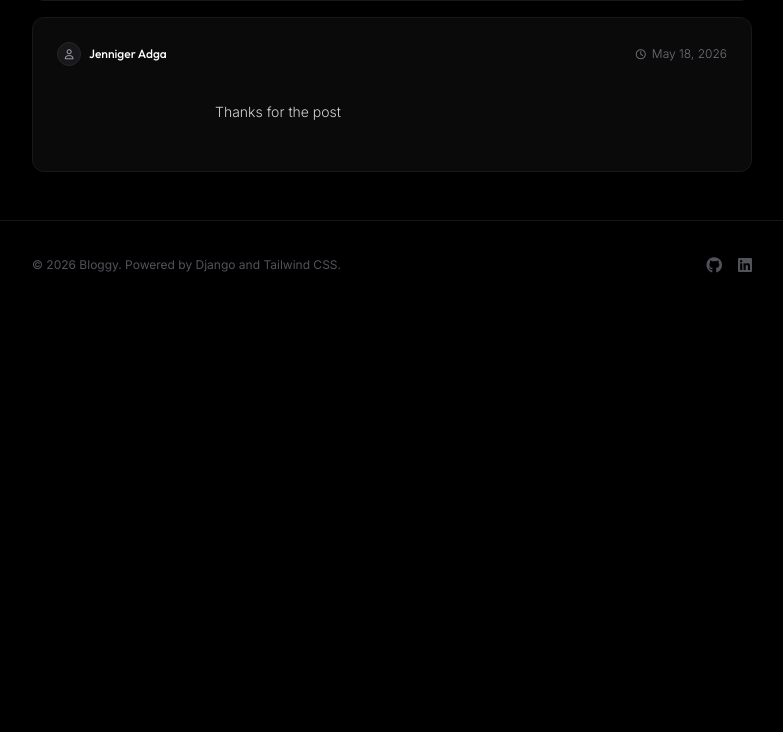
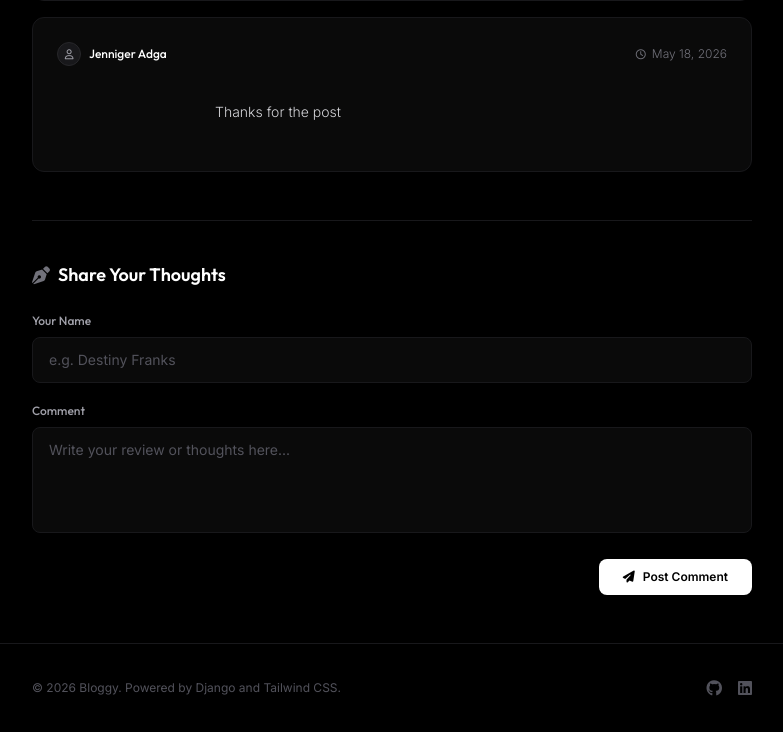
Before and after one commit to desphixs/bloggy-personal-blog, a Django app: page /post/1/ in a window 1280 px wide. Shown: the part 756-1488 px from the top of the page, without its empty margins (248-1031 px from the left). Before the commit the page ends 1029 px from the top, so only its background shows below. Run offline with Django 5.2, Linux system fonts and the light colour scheme; data comes from the database, SQL or seed files in the repository; both versions use the stored data as it was after the commit; some libraries are stand-ins or nearby versions.

Commit message:
integrated create comment feature

```diff
--- a/blog/templates/blog/post_detail.html
+++ b/blog/templates/blog/post_detail.html
@@ -153,6 +153,57 @@
             {% endif %}
         </section>
 
+        <!-- Comment Submission Form Section (Task 6) -->
+        <section class="border-t border-zinc-900 pt-10 mt-12">
+            <h2 class="font-outfit font-semibold text-lg text-white mb-6 flex items-center gap-2">
+                <i class="fa-solid fa-pen-nib text-zinc-500"></i>
+                Share Your Thoughts
+            </h2>
+
+            <!-- Raw HTML Form: Submits inputs directly to the view via POST. -->
+            <!-- Analogy: Writing our details on a card and sliding it directly into the kitchen slot (the views handler). -->
+            <form method="POST" class="space-y-5">
+                <!-- CSRF Token: Django's built-in security stamp. -->
+                <!-- Analogy: A unique wax seal stamped on our letter to prove it actually originated from our kitchen, -->
+                <!-- protecting our app from malicious letter-interceptors (Cross-Site Request Forgery attacks). -->
+                {% csrf_token %}
+
+                <!-- Input field for the author's name -->
+                <div>
+                    <label for="author_name" class="block font-outfit font-medium text-xs text-zinc-400 mb-2">
+                        Your Name
+                    </label>
+                    <input type="text"
+                           id="author_name"
+                           name="author_name"
+                           required
+                           placeholder="e.g. Destiny Franks"
+                           class="w-full bg-[#0a0a0a] border border-zinc-900 focus:border-zinc-700 text-white rounded-lg px-4 py-3 placeholder:text-zinc-600 focus:outline-none transition-all duration-200 text-sm">
+                </div>
+
+                <!-- Input textarea for the comment message body -->
+                <div>
+                    <label for="body" class="block font-outfit font-medium text-xs text-zinc-400 mb-2">
+                        Comment
+                    </label>
+                    <textarea id="body"
+                              name="body"
+                              rows="4"
+                              required
+                              placeholder="Write your review or thoughts here..."
+                              class="w-full bg-[#0a0a0a] border border-zinc-900 focus:border-zinc-700 text-white rounded-lg px-4 py-3 placeholder:text-zinc-600 focus:outline-none transition-all duration-200 text-sm resize-none"></textarea>
+                </div>
+
+                <!-- Submission Trigger -->
+                <div class="flex justify-end">
+                    <button type="submit"
+                            class="px-6 py-2.5 inline-flex items-center gap-2 rounded-lg text-xs font-semibold bg-white hover:bg-zinc-200 text-black shadow-md active:scale-95 transition-all duration-200">
+                        <i class="fa-solid fa-paper-plane text-xs"></i> Post Comment
+                    </button>
+                </div>
+            </form>
+        </section>
+
     </main>
 
     <!-- FOOTER SECTION -->
--- a/blog/views.py
+++ b/blog/views.py
@@ -1,5 +1,5 @@
-from django.shortcuts import render, get_object_or_404
-from .models import Post
+from django.shortcuts import render, get_object_or_404, redirect
+from .models import Post, Comment
 
 # A View in Django is like a friendly waiter in a high-end restaurant.
 # 1. You (the client) sit at the table and ask the waiter for a specific menu item (the URL request).
@@ -44,6 +44,30 @@ def post_detail(request, id):
     # tells you: "Sorry, we don't have that book!" (which returns a clean 404 Page Not Found error to the user).
     post = get_object_or_404(Post, id=id)
 
+    # We check if the guest has sent us data (a POST request) instead of just viewing the page (a GET request).
+    # Analogy: If you just walk into a diner, you are looking at the menu (GET). But if you write an order on a slip
+    # and hand it to the chef, you are posting new instructions (POST).
+    if request.method == 'POST':
+        # We extract the submitted form inputs directly from the request.POST tray.
+        # Analogy: Reaching into the order envelope and pulling out the slip showing 'author_name' and 'body'.
+        author_name = request.POST.get('author_name')
+        body = request.POST.get('body')
+
+        # If both fields are filled out, we create a new Comment record in the database drawer.
+        # Analogy: Creating a new sticky note using the form inputs, physically tying it to the current Post book,
+        # and pinning it down so it is stored permanently.
+        if author_name and body:
+            Comment.objects.create(
+                post=post,
+                author_name=author_name,
+                body=body
+            )
+
+        # Finally, we perform a Redirect to reload the exact same article details page.
+        # Analogy: Instead of serving the customer an empty plate or leaving them stranded, the waiter
+        # spins them around and reseats them at the exact same table with a fresh, updated plate containing their new comment!
+        return redirect('post_detail', id=post.id)
+
     # Using our reverse database relationship, we fetch all comments linked to this specific blog post.
     # Analogy: Imagine each post book is physically tied by strings to several yellow sticky notes (comments).
     # Since we set up `related_name='comments'` in our Comment model, we can simply grab our post book
```
Also changed, not shown: db.sqlite3.
